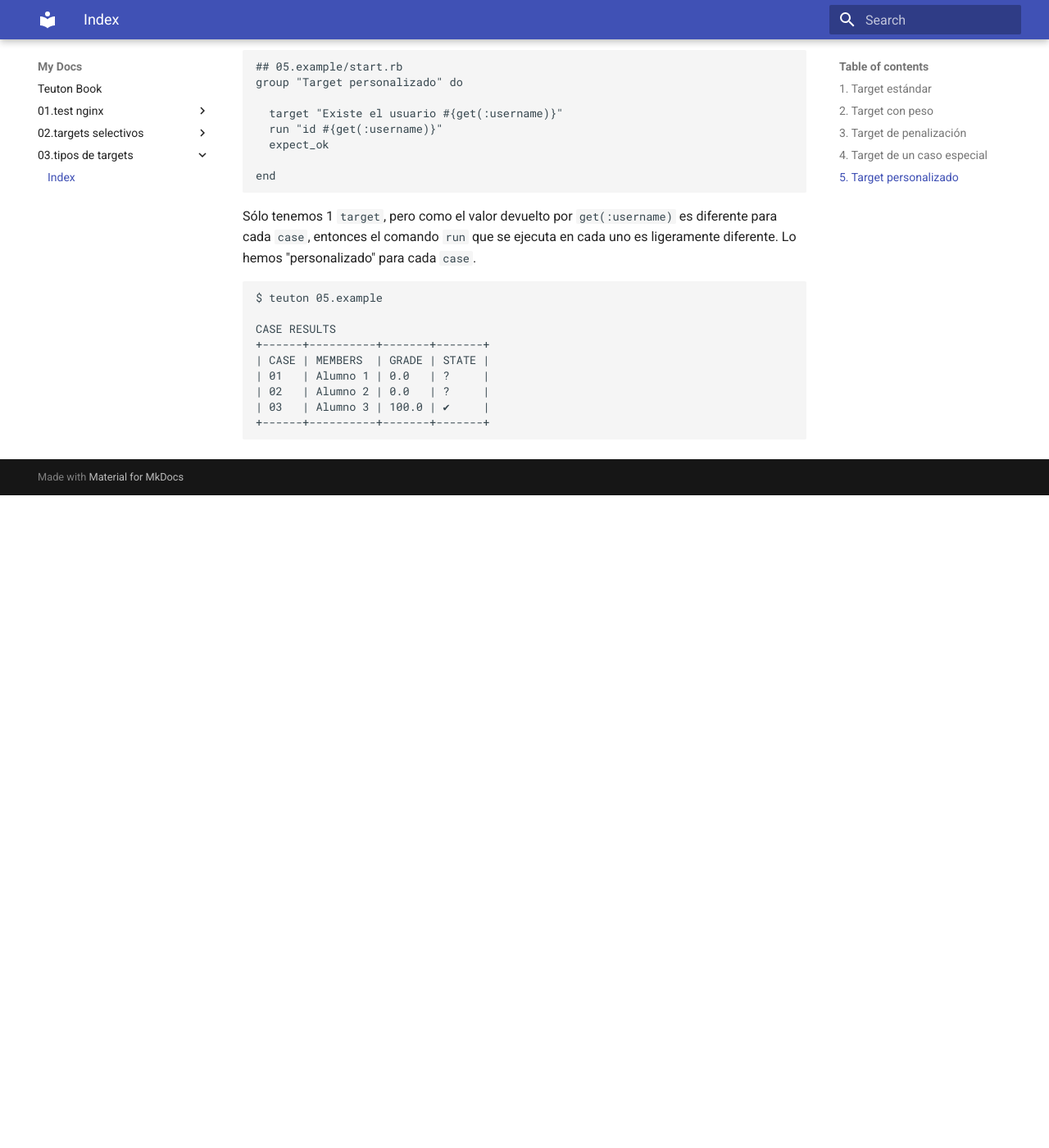
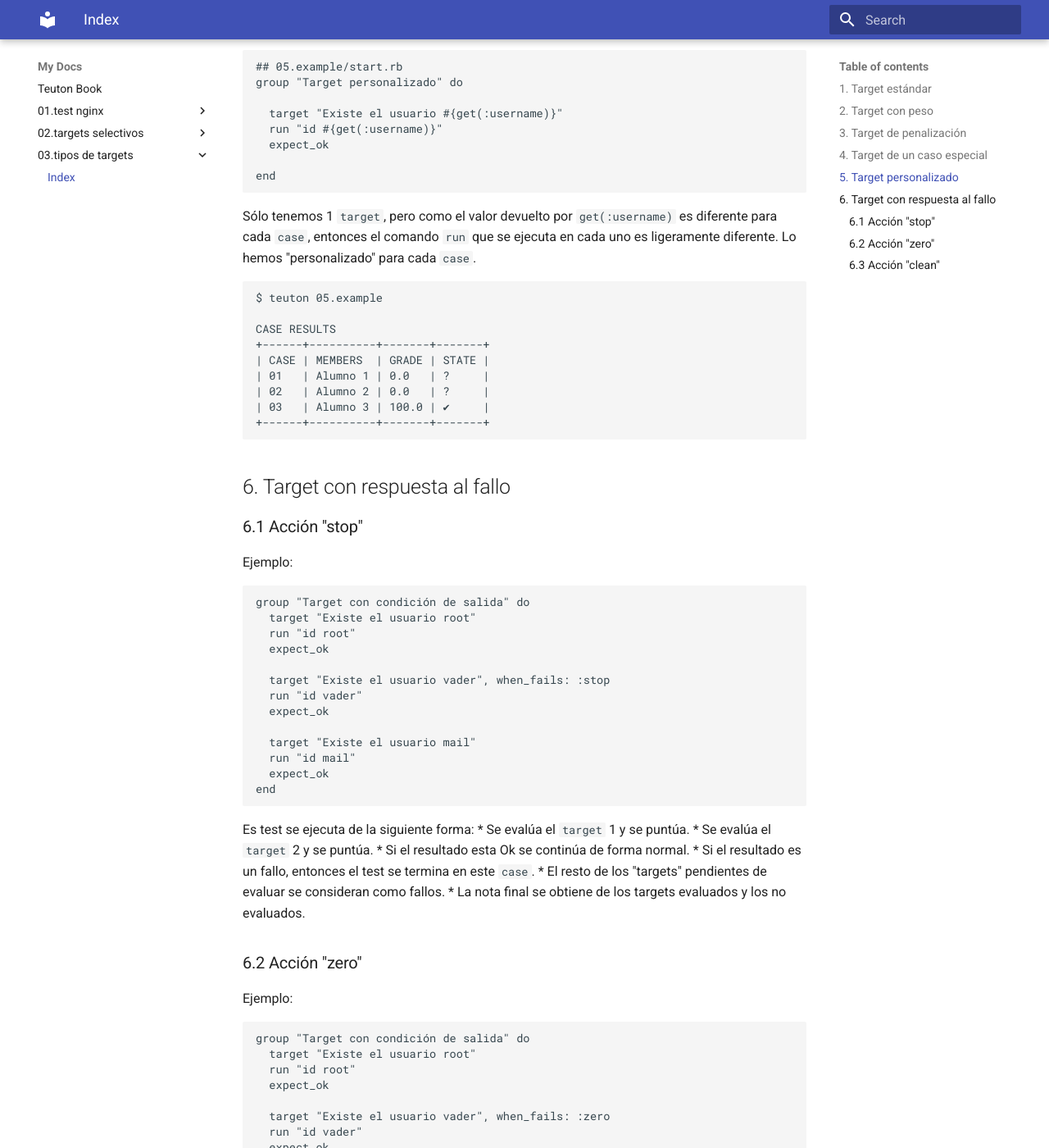
Before and after one commit to dvarrui/teuton-book, an MkDocs documentation site: the page built from docs/03.tipos_de_targets/index.md, in a window 1280 px wide and 1400 px high, scrolled down 5200 px. Shown: the whole window at 82% size. Built offline with MkDocs 1.6.1 and Material for MkDocs 9.7.7, drawn with Linux system fonts in a browser that asks for light colours; before the commit the page ends 5804 px from its top, so only the background shows below that; some of the changed text lies outside the part shown.

Commit message:
new example 6

````diff
--- a/docs/03.tipos_de_targets/index.md
+++ b/docs/03.tipos_de_targets/index.md
@@ -7,10 +7,10 @@
 3. [Penalización](#3-target-de-penalización)
 4. [Caso especial](#4-target-de-un-caso-especial)
 5. [Personalizado](#5-target-personalizado)
-6. DEVEL: condición de salida
-    * condición `:exit`
-    * condición `:zero`
-    * condición `:clear`
+6. [DEVEL: con respuesta al fallo](#6-target-con-respuesta-al-fallo)
+    * Acción `:stop`
+    * Acción `:zero`
+    * Acción `:clean`
 
 ## 1. Target estándar
 
@@ -257,3 +257,89 @@ CASE RESULTS
 | 03   | Alumno 3 | 100.0 | ✔     |
 +------+----------+-------+-------+
 ```
+
+## 6. Target con respuesta al fallo
+
+### 6.1 Acción "stop"
+
+Ejemplo:
+
+```ruby
+group "Target con condición de salida" do
+  target "Existe el usuario root"
+  run "id root"
+  expect_ok
+
+  target "Existe el usuario vader", when_fails: :stop
+  run "id vader"
+  expect_ok
+
+  target "Existe el usuario mail"
+  run "id mail"
+  expect_ok
+end
+```
+
+Es test se ejecuta de la siguiente forma:
+* Se evalúa el `target` 1 y se puntúa.
+* Se evalúa el `target` 2 y se puntúa.
+    * Si el resultado esta Ok se continúa de forma normal.
+    * Si el resultado es un fallo, entonces el test se termina en este `case`.
+    * El resto de los "targets" pendientes de evaluar se consideran como fallos.
+    * La nota final se obtiene de los targets evaluados y los no evaluados.
+
+### 6.2 Acción "zero"
+
+Ejemplo:
+
+```ruby
+group "Target con condición de salida" do
+  target "Existe el usuario root"
+  run "id root"
+  expect_ok
+
+  target "Existe el usuario vader", when_fails: :zero
+  run "id vader"
+  expect_ok
+
+  target "Existe el usuario mail"
+  run "id mail"
+  expect_ok
+end
+```
+
+Es test se ejecuta de la siguiente forma:
+* Se ejecuta el `target` 1 y se evalúa.
+* Se ejecuta el `target` 2 y se evalúa.
+    * Si el resultado esta Ok se continúa de forma normal.
+    * Si el resultado es un fallo, entonces el test se termina en este `case`.
+    * El resto de los "targets" pendientes de evaluar se consideran como fallos.
+    * La nota final es cero.
+
+### 6.3 Acción "clean"
+
+Ejemplo:
+
+```ruby
+group "Target con condición de salida" do
+  target "Existe el usuario root"
+  run "id root"
+  expect_ok
+
+  target "Existe el usuario vader", when_fails: :clean
+  run "id vader"
+  expect_ok
+
+  target "Existe el usuario mail"
+  run "id mail"
+  expect_ok
+end
+```
+
+Es test se ejecuta de la siguiente forma:
+* Se ejecuta el `target` 1 y se evalúa.
+* Se ejecuta el `target` 2 y se evalúa.
+    * Si el resultado esta Ok se continúa de forma normal.
+    * Si el resultado es un fallo, entonces todas las puntuaciones objtenidas hasta ese momento se ponen a cero.
+    * Se continúa de forma normal.
+* Se ejecuta el `target` 3 y se evalúa.
````
Also changed, not shown: 3 other files.
